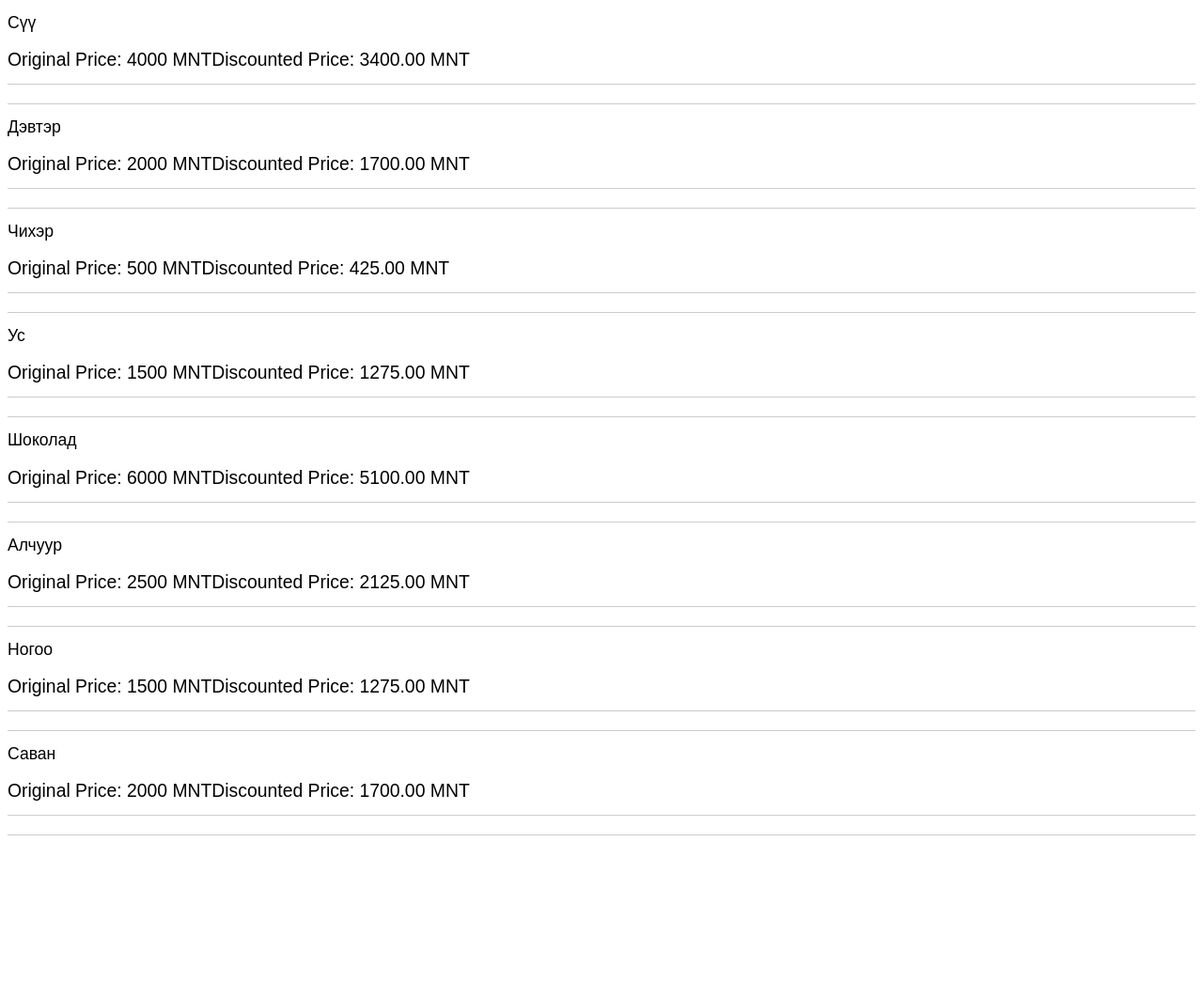
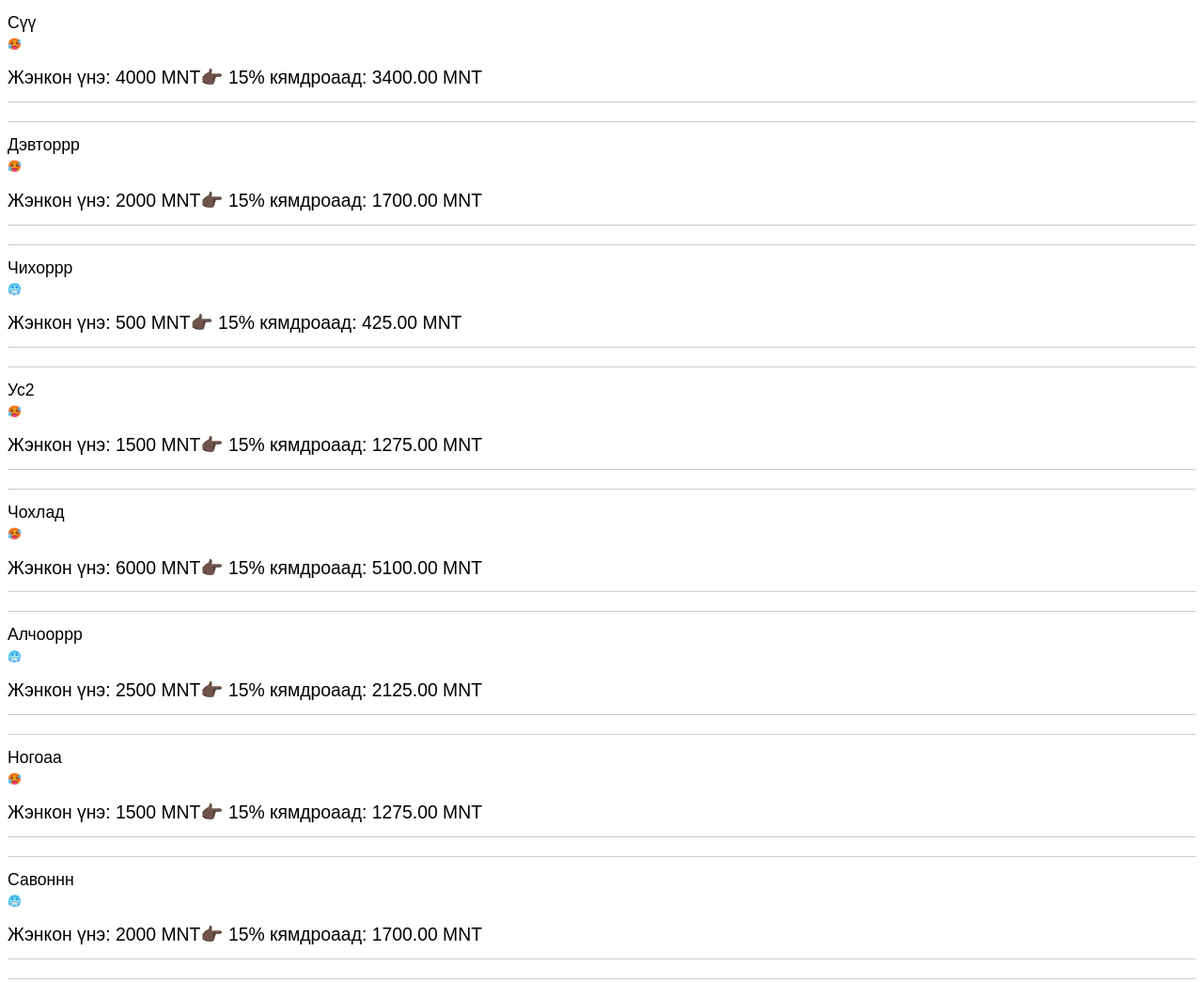
Before and after one commit to Gunjet/js, a plain HTML site: page academy/index.html in a window 1280 px wide. Shown: the whole page at 94% size. Before the commit the page ends 899 px from the top, so only its background shows below. Drawn offline with Linux system fonts and the light colour scheme.

Commit message:
added stars

```diff
--- a/academy/index.html
+++ b/academy/index.html
@@ -33,135 +33,51 @@
 <script>
     const products = [
       { name: "Сүү", price: 4000, category: "Хүнс", rating: 4.6 },
-      { name: "Дэвтэр", price: 2000, category: "Бусад", rating: 4.2 },
-      { name: "Чихэр", price: 500, category: "Хүнс", rating: 3.9 },
-      { name: "Ус", price: 1500, category: "Хүнс", rating: 5 },
-      { name: "Шоколад", price: 6000, category: "Хүнс", rating: 4.2 },
-      { name: "Алчуур", price: 2500, category: "Ариун цэвэр", rating: 3.5 },
-      { name: "Ногоо", price: 1500, category: "Хүнс", rating: 4.7 },
-      { name: "Саван", price: 2000, category: "Ариун цэвэр", rating: 3 },
+      { name: "Дэвторрр", price: 2000, category: "Бусад", rating: 4.2 },
+      { name: "Чихоррр", price: 500, category: "Хүнс", rating: 3.9 },
+      { name: "Ус2", price: 1500, category: "Хүнс", rating: 5 },
+      { name: "Чохлад", price: 6000, category: "Хүнс", rating: 4.2 },
+      { name: "Алчооррр", price: 2500, category: "Ариун цэвэр", rating: 3.5 },
+      { name: "Ногоаа", price: 1500, category: "Хүнс", rating: 4.7 },
+      { name: "Савоннн", price: 2000, category: "Ариун цэвэр", rating: 3 },
 ]
-    // Жагсаалтыг үүсгэх үндсэн функц
     function renderProductList() {
       const container = document.getElementById("productList");
      products.map(renderProduct)
 
-      // 1 бүтээгдэхүүн render
-      function renderProduct(product) {
+        function renderProduct(product) {
         const li = document.createElement("li");
         li.innerText = product.name
         container.appendChild(li)
 
+        const starRating = document.createElement("span");
+        starRating.classList.add("star-rating");
+        starRating.innerHTML = getStarRating(product.rating);
+        li.appendChild(starRating);
+        container.appendChild(li);
+
         const discountedPrice = document.createElement("li");
-        discountedPrice.innerText = `Original Price: ${product.price} MNT`;
+        discountedPrice.innerText = `Жэнкон үнэ: ${product.price} MNT`;
         container.appendChild(discountedPrice)
-        //Бодолт хийгээд үргэлжлүүлээрэй
-        discountedPrice.innerText += `Discounted Price: ${calculateDiscount(product.price)} MNT`;
+        discountedPrice.innerText += `👉🏿 15% кямдроаад: ${calculateDiscount(product.price)} MNT`;
         li.appendChild(discountedPrice);
-         container.appendChild(li);
+        container.appendChild(li);
       }
 
-      // Хямдралын үнэ тооцох функц
       function calculateDiscount(price) {
-        // 15%-ийн хямдрал. Бодолт хийгээд үргэлжлүүлээрэй
         const discount = 0.15;
         const discountedPrice = price * (1 - discount);
         return discountedPrice.toFixed(2);
       }
 
-      // Үнэлгээнд од нэмэх функц
       function getStarRating(rating) {
-        //  Бодолт хийгээд үргэлжлүүлээрэй
+        if(rating>4){
+          return "🥵";
+        } else{
+          return "🥶";
+        }
       }
-
     }
     renderProductList();
   </script>
 </html>
-
-
-
-
-
-<!-- <!DOCTYPE html>
-<html lang="en">
-<head>
-    <meta charset="UTF-8">
-    <meta name="viewport" content="width=device-width, initial-scale=1.0">
-    <title>Product List</title>
-    <style>
-        * {
-          font-family: "Montserrat", sans-serif;
-        }
-        ul {
-          list-style-type: none;
-          padding: 0;
-          margin: 0;
-        }
-        li {
-          margin: 10px 0;
-          font-size: 1.1em;
-          line-height: 1.6;
-          border-bottom: 1px solid #ccc;
-          padding-bottom: 10px;
-        }
-        li span {
-          display: block;
-          font-size: 12px;
-        }
-        .stars {
-          color: gold;
-        }
-    </style>
-</head>
-<body>
-    <ul id="productList"></ul>
-</body>
-    <script>
-        const products = [
-            { name: "Сүү", price: 4000, category: "Хүнс", rating: 4.6 },
-            { name: "Дэвтэр", price: 2000, category: "Бусад", rating: 4.2 },
-            { name: "Чихэр", price: 500, category: "Хүнс", rating: 3.9 },
-            { name: "Ус", price: 1500, category: "Хүнс", rating: 5 },
-            { name: "Шоколад", price: 6000, category: "Хүнс", rating: 4.2 },
-            { name: "Алчуур", price: 2500, category: "Ариун цэвэр", rating: 3.5 },
-            { name: "Ногоо", price: 1500, category: "Хүнс", rating: 4.7 },
-            { name: "Саван", price: 2000, category: "Ариун цэвэр", rating: 3 }
-        ];
-
-        function renderProductList() {
-            const container = document.getElementById("productList");
-            products.map(renderProduct);
-
-            function renderProduct(product) {
-                const li = document.createElement("li");
-                const productName = document.createElement("li");
-                productName.innerText = product.name;("span")
-                li.appendChild(productName);
-                const category = document.createElement("span");
-                category.innerText = `Category: ${product.category}`;
-                li.appendChild(category);
-                const starRating = document.createElement("span");
-                starRating.innerHTML = `Rating: ${getStarRating(product.rating)} (${product.rating})`;
-                starRating.classList.add("stars");
-                li.appendChild(starRating);
-                const originalPrice = document.createElement("span");
-                originalPrice.innerText = `Original Price: ${product.price} MNT`;
-                li.appendChild(originalPrice);
-                const discountedPrice = document.createElement("span");
-                discountedPrice.innerText = `Discounted Price: ${calculateDiscount(product.price)} MNT`;
-                li.appendChild(discountedPrice);
-                container.appendChild(li);
-            }
-
-            function calculateDiscount(price) {
-                const discount = 0.15;
-                const discountedPrice = price * (1 - discount);
-                return discountedPrice.toFixed(2);
-            }
-        }
-
-        renderProductList();
-    </script>
-
-</html> -->
```
Also changed, not shown: academy/maparray.js (line endings or trailing spaces), todo2.js (deleted).
